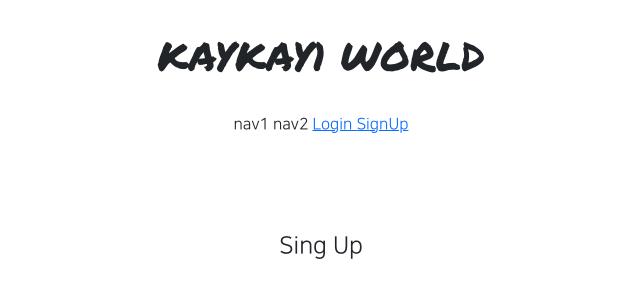
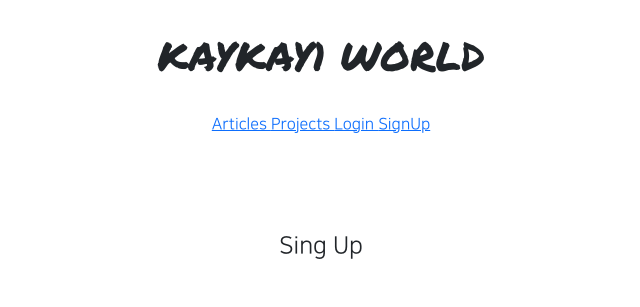
Before and after one commit to sthax17/kay1, a Django app: page /accounts/create/ in a window 1280 px wide. Shown: the top 307 px of the page, without its empty margins (319-959 px from the left). Run offline with Django 3.2, Linux system fonts and the light colour scheme; some libraries are stand-ins or nearby versions.

Commit message:
08/17 5 commit

```diff
--- a/projectapp/urls.py
+++ b/projectapp/urls.py
@@ -1,10 +1,11 @@
 from django.urls import path
 
-from projectapp.views import ProjectCreateView, ProjectDetailView
+from projectapp.views import ProjectCreateView, ProjectDetailView, ProjectListView
 
 app_name = 'projectapp'
 
 urlpatterns = [
     path('create/', ProjectCreateView.as_view(), name='create'),
     path('detail/<int:pk>', ProjectDetailView.as_view(), name='detail'),
+    path('list/', ProjectListView.as_view(), name='list'),
 ]
--- a/templates/header.html
+++ b/templates/header.html
@@ -5,8 +5,17 @@
     </div>
 
     <div class="pargmatic_header_button">
-        <span>nav1</span>
-        <span>nav2</span>
+        <span>
+            <a href="{% url 'articleapp:list' %}">
+                Articles
+            </a>
+        </span>
+        <span>
+            <a href="{% url 'projectapp:list' %}">
+                Projects
+            </a>
+        </span>
+
 
         {% if not user.is_authenticated %}
 
```
Also changed, not shown: projectapp/views.py (+7 -1 lines), db.sqlite3.
